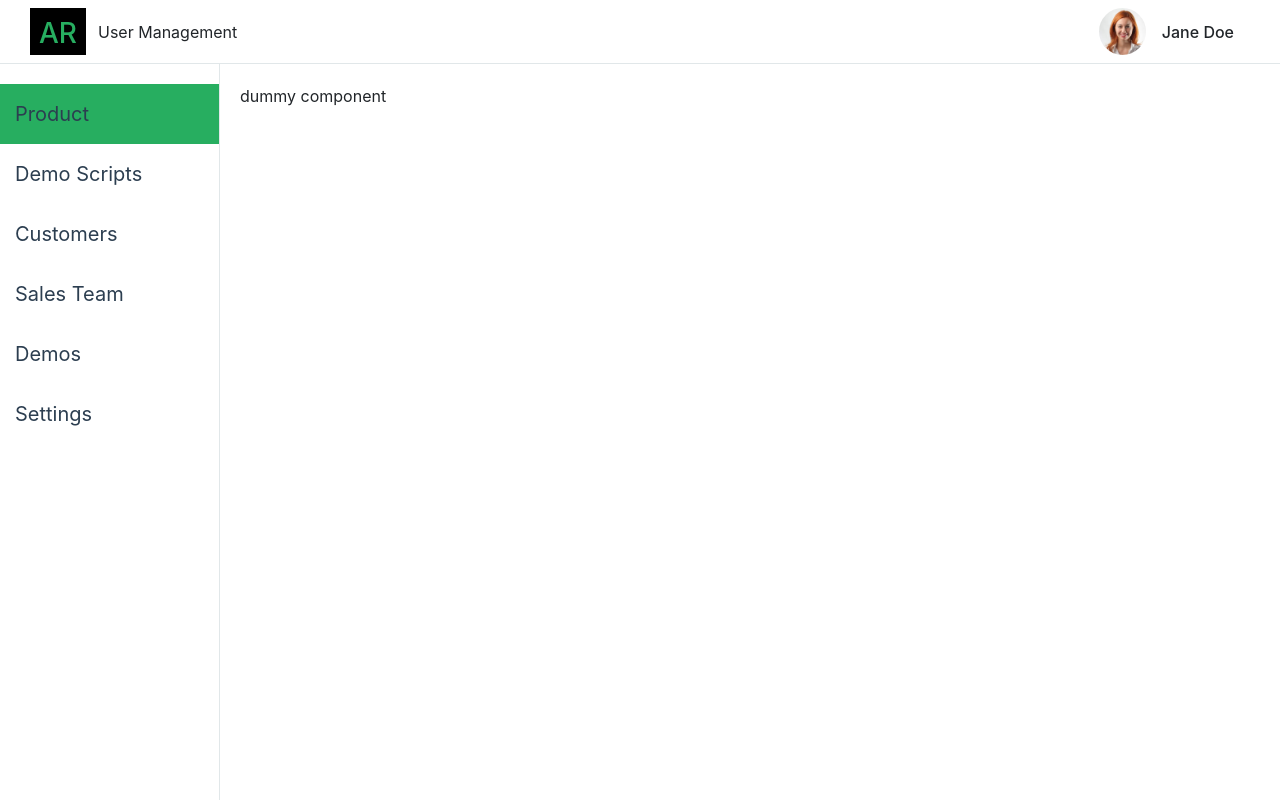
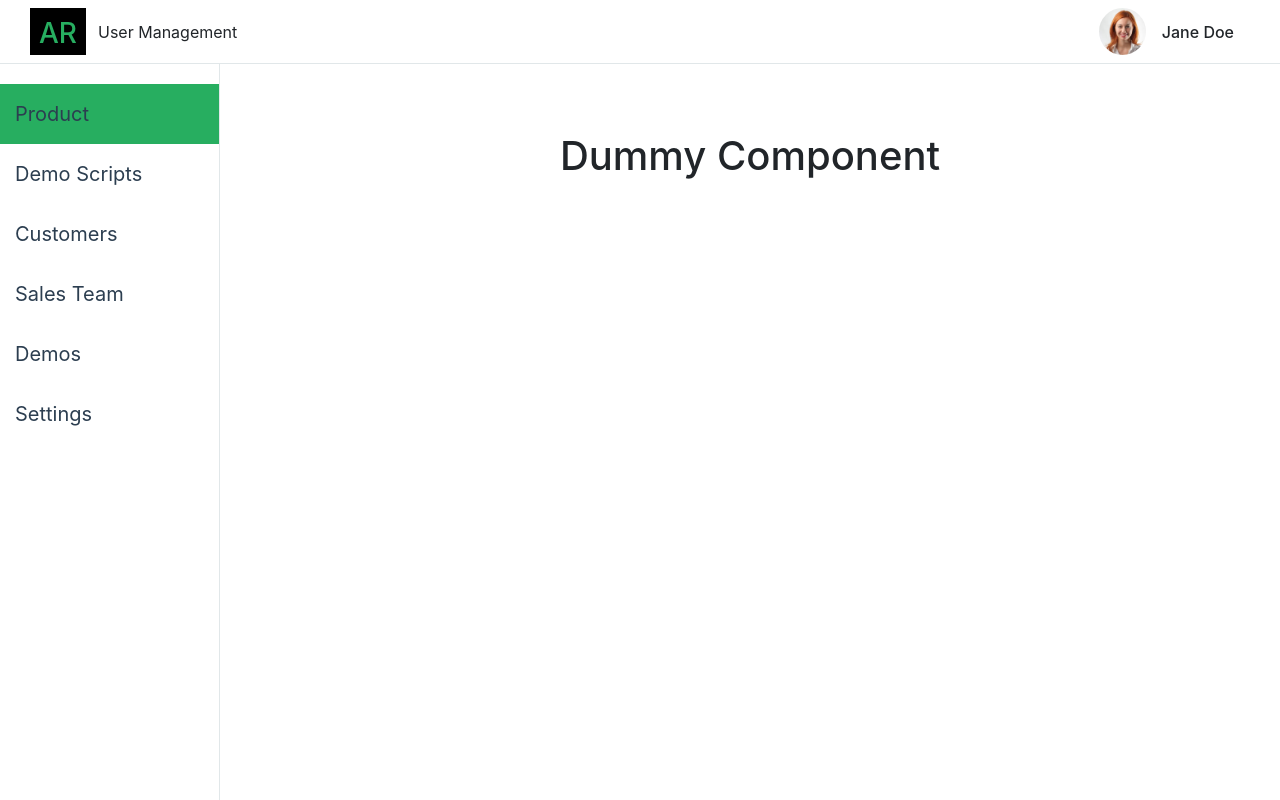
Before and after one commit to seemX17/user-management, a React (Create React App) app: page / in a window 1280 px wide. Built offline with nearby package versions, Linux system fonts and the light colour scheme.

Commit message:
bug fixes

```diff
--- a/src/dashboard/main/Dummy.component.jsx
+++ b/src/dashboard/main/Dummy.component.jsx
@@ -3,8 +3,8 @@ import React from 'react';
 class DummyComponent extends React.Component {
     render() {
       return (
-        <div className="settings--container">
-          <div>dummy component</div>
+        <div className="container text-center mt-5">
+          <h1>Dummy Component</h1>
         </div>
       );
     }
--- a/src/dashboard/main/Settings.component.jsx
+++ b/src/dashboard/main/Settings.component.jsx
@@ -19,6 +19,9 @@ class SettingsComponent extends React.Component {
     });
   }
   render() {
+    let sortedUser = this.state.userList.sort((a, b) => {
+      return a.id - b.id;
+    });
     return (
       <div className="settings--container">
         <UserModalComponent ref={this.showModalref} handlerFromParant={this.handleData}/>
@@ -36,7 +39,7 @@ class SettingsComponent extends React.Component {
             </thead>
             <tbody>
               {
-                this.state.userList.map((userItem, index) => {
+                sortedUser.map((userItem, index) => {
                   return <tr key={userItem.id}>
                     <td>{userItem.id}</td>
                     <td>{userItem.user}</td>
@@ -76,7 +79,7 @@ class SettingsComponent extends React.Component {
         user: 'Suresh K',
         lastSignedIn: "Within 1 hour",
         role: 'Owner',
-        id: 1
+        id: 0
       },
       {
         user: 'Vikram',
@@ -86,7 +89,7 @@ class SettingsComponent extends React.Component {
       },
       {
         role: 'Sales',
-        id: 3
+        id: 8
       },
       {
         role: 'Sales',
--- a/src/shared/services/user.service.js
+++ b/src/shared/services/user.service.js
@@ -9,7 +9,8 @@
         return new Promise((resolve, reject) => {
             let storedData = localStorage.getItem('users');
             let userArr = JSON.parse(storedData);
-            userArr.splice(userId - 1, 1);
+            let index = userArr.findIndex(x => x.id === userId);
+            userArr.splice(index, 1);
             localStorage.setItem('users', JSON.stringify(userArr));
             resolve(userArr);
         });
```
Also changed, not shown: src/dashboard/main/Main.component.jsx (indentation only).
